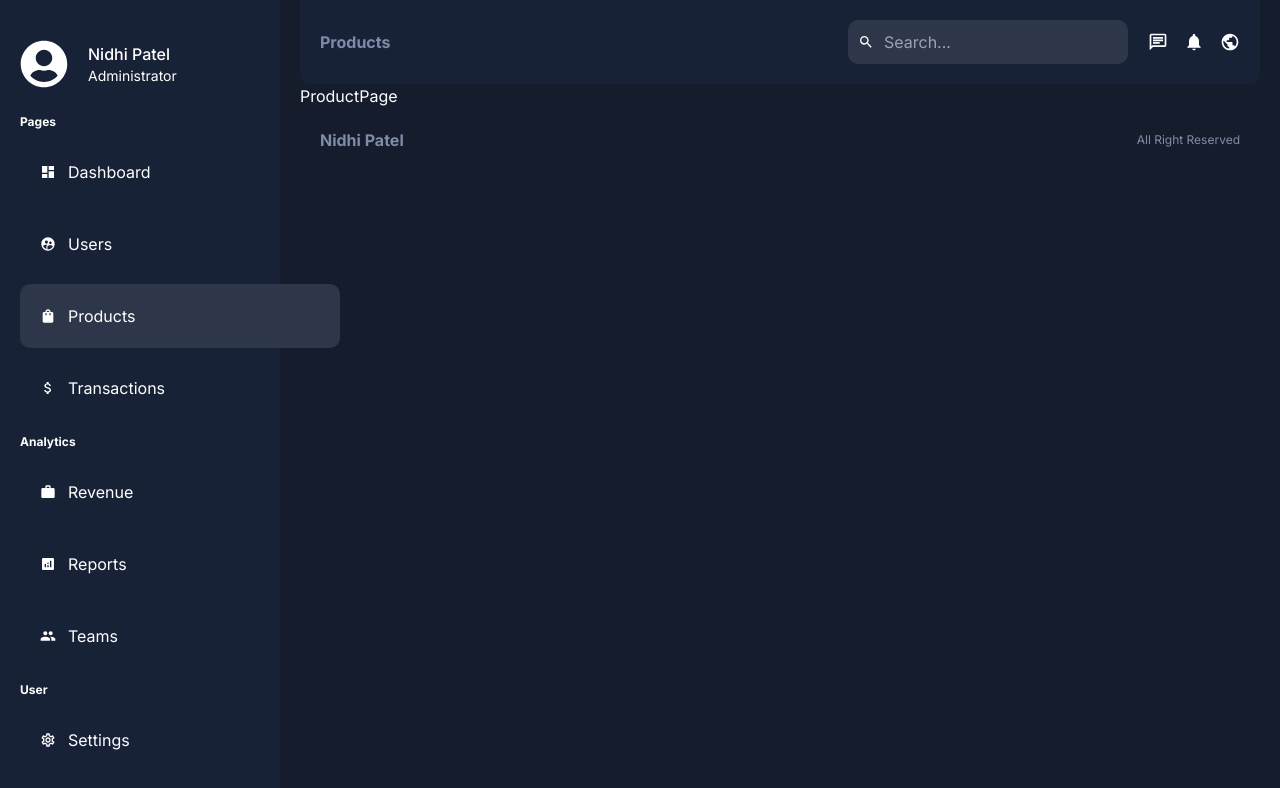
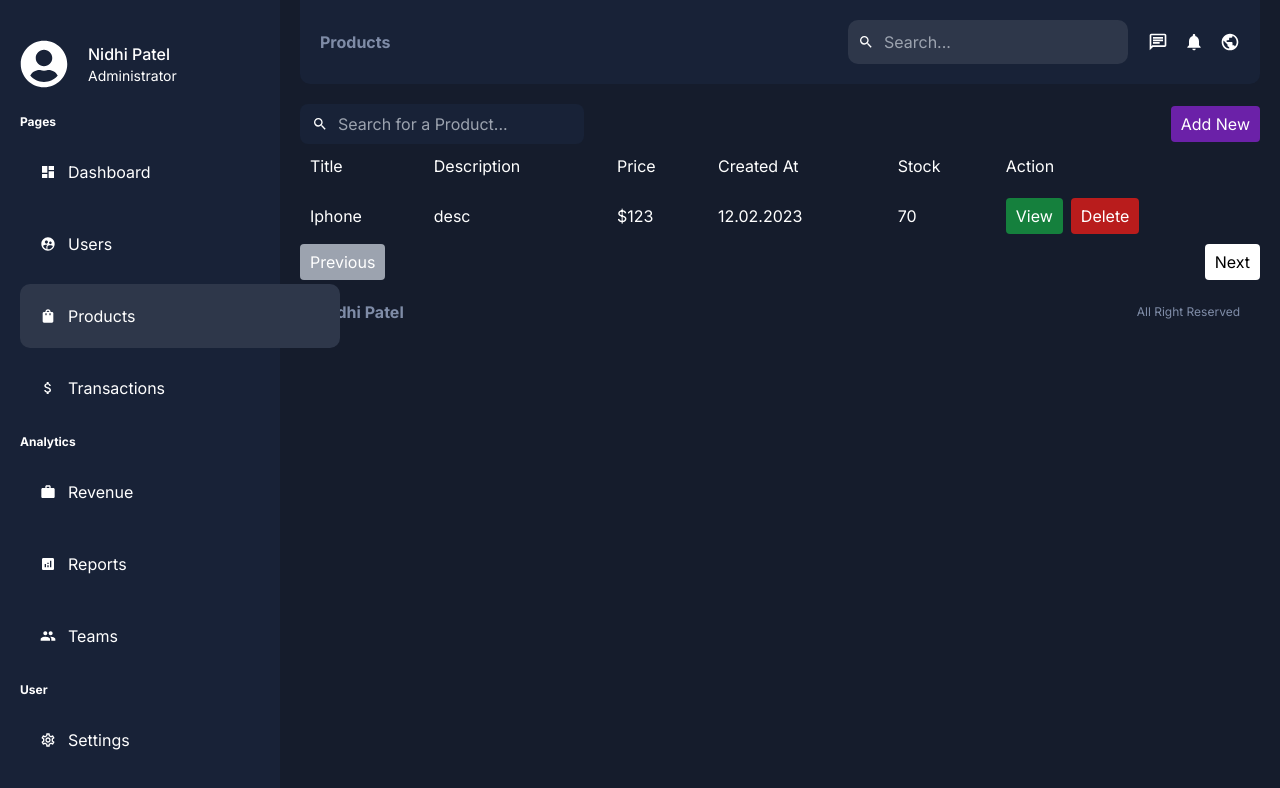
Before and after one commit to nidhip5/admin-dashboard, a Next.js app: page /dashboard/products in a window 1280 px wide. Shown: the top 788 px of the page. Built offline with nearby package versions, Linux system fonts and the light colour scheme.

Commit message:
user and product table data

```diff
--- a/app/dashboard/products/page.js
+++ b/app/dashboard/products/page.js
@@ -1,7 +1,54 @@
+import Pagination from "@/app/ui/dashboard/pagination/pagination";
+import Search from "@/app/ui/dashboard/search/page";
+import Link from "next/link";
 import React from "react";
+import { FaUserTie } from "react-icons/fa";
 
 const ProductPage = () => {
-  return <div>ProductPage</div>;
+  return (
+    <div>
+      <div className="flex items-center justify-between mt-5">
+        <Search placeholder="Search for a Product..." />
+        <Link href="/dashboard/products/add">
+          <button className="px-2.5 py-1.5 bg-purple-800 rounded">
+            Add New
+          </button>
+        </Link>
+      </div>
+      <table className="w-full py-10">
+        <thead>
+          <tr>
+            <td className="p-2.5">Title</td>
+            <td className="p-2.5">Description</td>
+            <td className="p-2.5">Price</td>
+            <td className="p-2.5">Created At</td>
+            <td className="p-2.5">Stock</td>
+            <td className="p-2.5">Action</td>
+          </tr>
+        </thead>
+        <tbody>
+          <tr>
+            <td className="p-2.5">Iphone</td>
+            <td className="p-2.5">desc</td>
+            <td className="p-2.5">$123</td>
+            <td className="p-2.5">12.02.2023</td>
+            <td className="p-2.5">70</td>
+            <td className="p-2.5 flex gap-2">
+              <Link href="/">
+                <button className="bg-green-700 px-2.5 py-1.5 rounded">
+                  View
+                </button>
+              </Link>
+              <button className="bg-red-700 px-2.5 py-1.5 rounded">
+                Delete
+              </button>
+            </td>
+          </tr>
+        </tbody>
+      </table>
+      <Pagination />
+    </div>
+  );
 };
 
 export default ProductPage;
--- a/app/dashboard/users/page.js
+++ b/app/dashboard/users/page.js
@@ -1,5 +1,8 @@
+import Pagination from "@/app/ui/dashboard/pagination/pagination";
+import Image from "next/image";
 import Link from "next/link";
 import React from "react";
+import { FaUserTie } from "react-icons/fa";
 import Search from "../../ui/dashboard/search/page";
 
 const UserPage = () => {
@@ -8,10 +11,48 @@ const UserPage = () => {
       <div className="flex items-center justify-between mt-5">
         <Search placeholder="Search for a User..." />
         <Link href="/dashboard/users/add">
-          <button>Add User</button>
+          <button className="px-2.5 py-1.5 bg-purple-800 rounded">
+            Add New
+          </button>
         </Link>
       </div>
-      <table></table>
+      <table className="w-full py-10">
+        <thead>
+          <tr>
+            <td className="p-2.5">Name</td>
+            <td className="p-2.5">Email</td>
+            <td className="p-2.5">Created At</td>
+            <td className="p-2.5">Role</td>
+            <td className="p-2.5">Status</td>
+            <td className="p-2.5">Action</td>
+          </tr>
+        </thead>
+        <tbody>
+          <tr>
+            <td className="p-2.5">
+              <div className="flex items-center">
+                <FaUserTie width={40} height={40} />
+                John Doe
+              </div>
+            </td>
+            <td className="p-2.5">john@gmail.com</td>
+            <td className="p-2.5">12.02.2023</td>
+            <td className="p-2.5">Admin</td>
+            <td className="p-2.5">Active</td>
+            <td className="p-2.5 flex gap-2">
+              <Link href="/">
+                <button className="bg-green-700 px-2.5 py-1.5 rounded">
+                  View
+                </button>
+              </Link>
+              <button className="bg-red-700 px-2.5 py-1.5 rounded">
+                Delete
+              </button>
+            </td>
+          </tr>
+        </tbody>
+      </table>
+      <Pagination />
     </div>
   );
 };
--- /dev/null
+++ b/app/ui/dashboard/pagination/pagination.js
@@ -0,0 +1,16 @@
+import React from "react";
+
+const Pagination = () => {
+  return (
+    <div className="flex items-center justify-between p-q.5">
+      <button className="py-1.5 px-2.5 cursor-not-allowed bg-gray-400 rounded">
+        Previous
+      </button>
+      <button className="py-1.5 px-2.5 cursor-pointer bg-white text-black rounded">
+        Next
+      </button>
+    </div>
+  );
+};
+
+export default Pagination;
```
